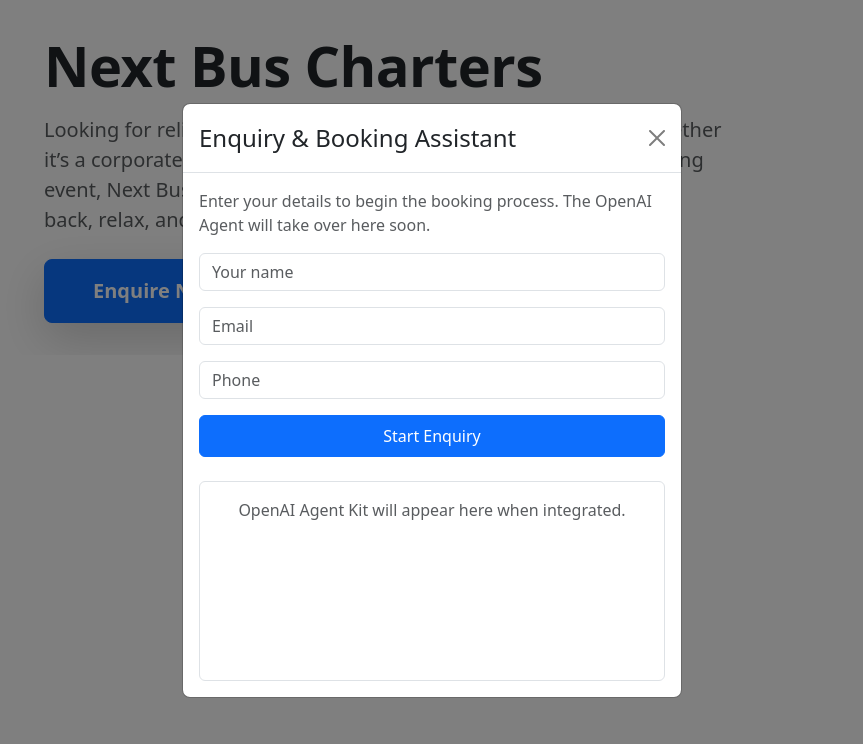
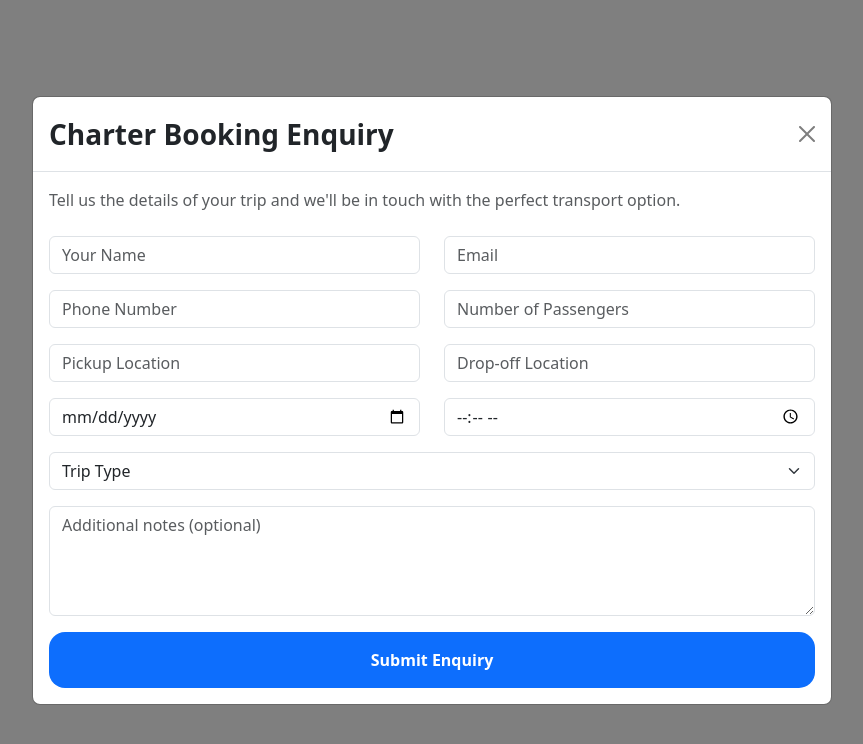
Before and after one commit to pidigodi/Next-Bus, a Gatsby site: page / in a window 1280 px wide. Both pictures are taken after a click on the button "Enquire Now". Shown: the whole page, without its empty margins (208-1071 px from the left). Built offline with nearby package versions, Linux system fonts and the light colour scheme; Gatsby itself is replaced by a stand-in of ours.

Commit message:
tenth push

```diff
--- a/src/components/layout.css
+++ b/src/components/layout.css
@@ -1,7 +1,7 @@
 :root {
   --border-radius: 4px;
   --color-text: #333;
-  --color-primary: #7026b9;
+  --color-primary: #7026ba;
   --color-code-bg: #fff4db;
   --color-code: #8a6534;
   --font-sans: -apple-system, BlinkMacSystemFont, "Segoe UI", Helvetica, Arial,
--- a/src/pages/index.js
+++ b/src/pages/index.js
@@ -1,14 +1,21 @@
-import React, { useState, useEffect } from "react";
+import React, { useState } from "react";
 import { Container, Button, Modal, Form, Row, Col } from "react-bootstrap";
-import Layout from "../components/layout"
+import Layout from "../components/layout";
 
 export default function NextBusLanding() {
   const [showEnquiry, setShowEnquiry] = useState(false);
-  const [formValues, setFormValues] = useState({ name: "", email: "", phone: "" });
-
-  useEffect(() => {
-    // Placeholder: OpenAI Agent Kit initialization will go here later.
-  }, [showEnquiry]);
+  const [formValues, setFormValues] = useState({
+    name: "",
+    email: "",
+    phone: "",
+    groupSize: "",
+    pickupLocation: "",
+    dropoffLocation: "",
+    date: "",
+    time: "",
+    tripType: "",
+    notes: "",
+  });
 
   function openEnquiry() {
     setShowEnquiry(true);
@@ -22,63 +29,169 @@
     setFormValues({ ...formValues, [e.target.name]: e.target.value });
   }
 
-  function submitBasicEnquiry(e) {
+  function submitEnquiry(e) {
     e.preventDefault();
     console.log("Enquiry submitted", formValues);
-    alert("Thanks — your enquiry was received. The agent will guide you next.");
+    alert("Thanks — your enquiry has been received. We'll get back to you shortly.");
   }
 
   return (
     <Layout>
-    <div className="min-h-screen bg-gradient-to-b from-indigo-50 to-white d-flex flex-column justify-content-left text-left">
+      <div className="min-h-screen bg-gradient-to-b from-indigo-200 to-white flex flex-col justify-center text-left py-5">
         <Container>
           <h1
-          className="fw-bold display-4 text-indigo-800 mb-3 text-left"
-          style={{
-            opacity: 0,
-            animation: "fadeIn 1.8s ease-in forwards",
-            animationDelay: "0.2s",
-          }}
+            className="fw-bold display-2 text-indigo-900 mb-4"
+            style={{ opacity: 0, animation: "fadeIn 1.2s ease-in forwards" }}
           >
-          Next Bus Charters
+            Next<b>Bus</b><br />Charter Services
           </h1>
-        <p className="text-muted mb-4 fs-5 text-start">Looking for reliable group transport in South or East Auckland? Whether it’s a corporate event, school trip, day tour, wedding, or major sporting event, Next Bus makes travel easy, comfortable, and stress-free. Sit back, relax, and let us handle the journey.</p>
-        <Button size="lg" className="px-5 py-3 fw-bold shadow-lg" onClick={openEnquiry}>
+
+          <p className="text-dark fs-4 mb-5" style={{ maxWidth: "700px" }}>
+            Reliable, modern and comfortable group transport across South and East Auckland. From school trips and corporate events to weddings and special occasions — Next<b>Bus</b> delivers safe, smooth and stress‑free charter travel.
+          </p>
+
+          <Button
+            size="lg"
+            className="px-5 py-3 fw-bold shadow-xl rounded-4 bg-indigo-700 border-0 hover:bg-indigo-800"
+            onClick={openEnquiry}
+            style={{ fontSize: "1.4rem" }}
+          >
             Enquire Now
           </Button>
         </Container>
 
         <style>{`
           @keyframes fadeIn {
-          from { opacity: 0; transform: translateY(10px); }
+            from { opacity: 0; transform: translateY(20px); }
             to { opacity: 1; transform: translateY(0); }
           }
         `}</style>
 
         {/* Enquiry Modal */}
-      <Modal show={showEnquiry} onHide={closeEnquiry} centered>
+        <Modal show={showEnquiry} onHide={closeEnquiry} centered size="lg">
           <Modal.Header closeButton>
-          <Modal.Title>Enquiry & Booking Assistant</Modal.Title>
+            <Modal.Title className="fw-bold fs-3">Charter Booking Enquiry</Modal.Title>
           </Modal.Header>
           <Modal.Body>
-          <p className="text-muted mb-3">Enter your details to begin the booking process. The OpenAI Agent will take over here soon.</p>
-          <Form onSubmit={submitBasicEnquiry}>
+            <p className="text-muted mb-4">
+              Tell us the details of your trip and we'll be in touch with the perfect transport option.
+            </p>
+
+            <Form onSubmit={submitEnquiry}>
               <Row>
+                <Col md={6} className="mb-3">
+                  <Form.Control
+                    name="name"
+                    placeholder="Your Name"
+                    value={formValues.name}
+                    onChange={handleFormChange}
+                    required
+                  />
+                </Col>
+                <Col md={6} className="mb-3">
+                  <Form.Control
+                    type="email"
+                    name="email"
+                    placeholder="Email"
+                    value={formValues.email}
+                    onChange={handleFormChange}
+                    required
+                  />
+                </Col>
+
+                <Col md={6} className="mb-3">
+                  <Form.Control
+                    name="phone"
+                    placeholder="Phone Number"
+                    value={formValues.phone}
+                    onChange={handleFormChange}
+                    required
+                  />
+                </Col>
+
+                <Col md={6} className="mb-3">
+                  <Form.Control
+                    type="number"
+                    name="groupSize"
+                    placeholder="Number of Passengers"
+                    value={formValues.groupSize}
+                    onChange={handleFormChange}
+                    required
+                  />
+                </Col>
+
+                <Col md={6} className="mb-3">
+                  <Form.Control
+                    name="pickupLocation"
+                    placeholder="Pickup Location"
+                    value={formValues.pickupLocation}
+                    onChange={handleFormChange}
+                    required
+                  />
+                </Col>
+                <Col md={6} className="mb-3">
+                  <Form.Control
+                    name="dropoffLocation"
+                    placeholder="Drop-off Location"
+                    value={formValues.dropoffLocation}
+                    onChange={handleFormChange}
+                    required
+                  />
+                </Col>
+
+                <Col md={6} className="mb-3">
+                  <Form.Control
+                    type="date"
+                    name="date"
+                    value={formValues.date}
+                    onChange={handleFormChange}
+                    required
+                  />
+                </Col>
+
+                <Col md={6} className="mb-3">
+                  <Form.Control
+                    type="time"
+                    name="time"
+                    value={formValues.time}
+                    onChange={handleFormChange}
+                    required
+                  />
+                </Col>
+
                 <Col md={12} className="mb-3">
-                <Form.Control name="name" placeholder="Your name" value={formValues.name} onChange={handleFormChange} required />
+                  <Form.Select
+                    name="tripType"
+                    value={formValues.tripType}
+                    onChange={handleFormChange}
+                    required
+                  >
+                    <option value="">Trip Type</option>
+                    <option value="oneway">One-way</option>
+                    <option value="return">Return Trip</option>
+                    <option value="multi">Multi-stop / Custom</option>
+                  </Form.Select>
                 </Col>
+
                 <Col md={12} className="mb-3">
-                <Form.Control type="email" name="email" placeholder="Email" value={formValues.email} onChange={handleFormChange} required />
-              </Col>
-              <Col md={12} className="mb-3">
-                <Form.Control name="phone" placeholder="Phone" value={formValues.phone} onChange={handleFormChange} required />
+                  <Form.Control
+                    name="notes"
+                    as="textarea"
+                    rows={4}
+                    placeholder="Additional notes (optional)"
+                    value={formValues.notes}
+                    onChange={handleFormChange}
+                  />
                 </Col>
               </Row>
-            <Button type="submit" className="w-100 py-2">Start Enquiry</Button>
+
+              <Button
+                type="submit"
+                className="w-100 py-3 fw-bold bg-indigo-700 border-0 rounded-4 hover:bg-indigo-800"
+              >
+                Submit Enquiry
+              </Button>
             </Form>
-          <div id="openai-agent-container" className="border rounded mt-4 p-3 text-center text-muted" style={{ minHeight: 200 }}>
-            OpenAI Agent Kit will appear here when integrated.
-          </div>
           </Modal.Body>
         </Modal>
       </div>
```
Lines whose indentation alone changed are shown as unchanged.
